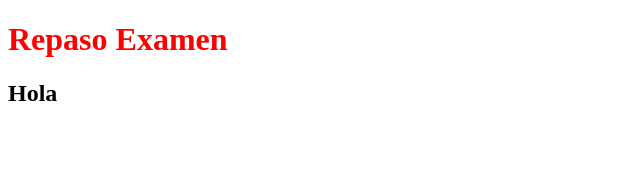
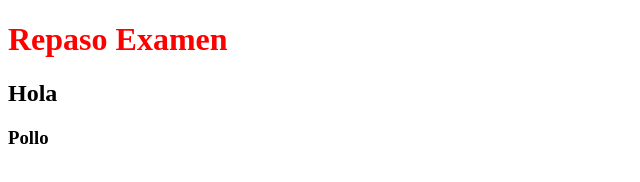
Before and after one commit to Landeros08/practica-tic, a plain HTML site: page index.html in a window 1280 px wide. Shown: the full height of the page, 0-640 px from the left. Drawn offline with Linux system fonts and the light colour scheme.

Commit message:
Update index.html

```diff
--- a/index.html
+++ b/index.html
@@ -9,5 +9,6 @@
   <body>
     <h1>Repaso Examen</h1>
     <h2>Hola</h2>
+    <h3>Pollo</h3>
   </body>
 </html>
```
